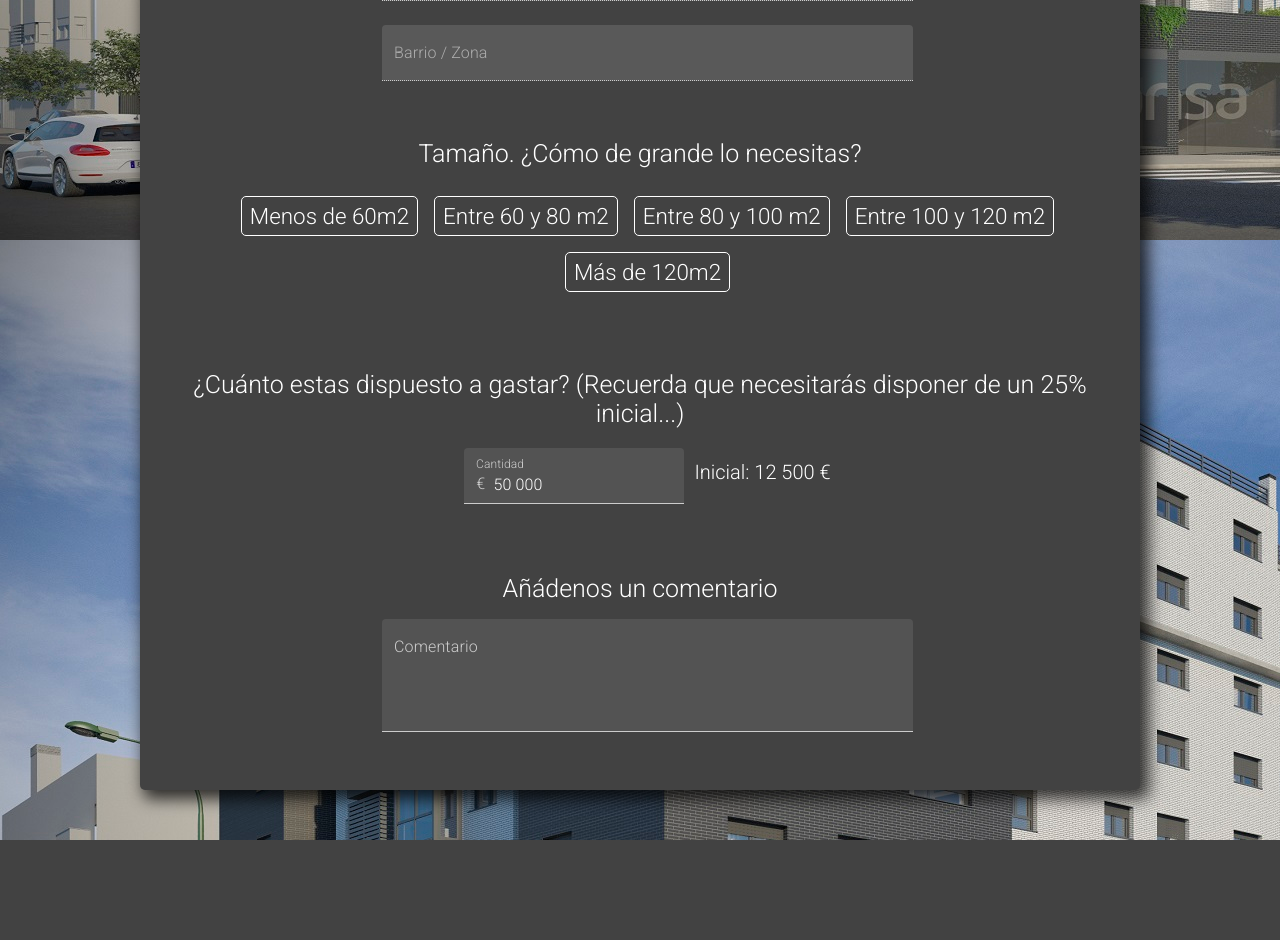
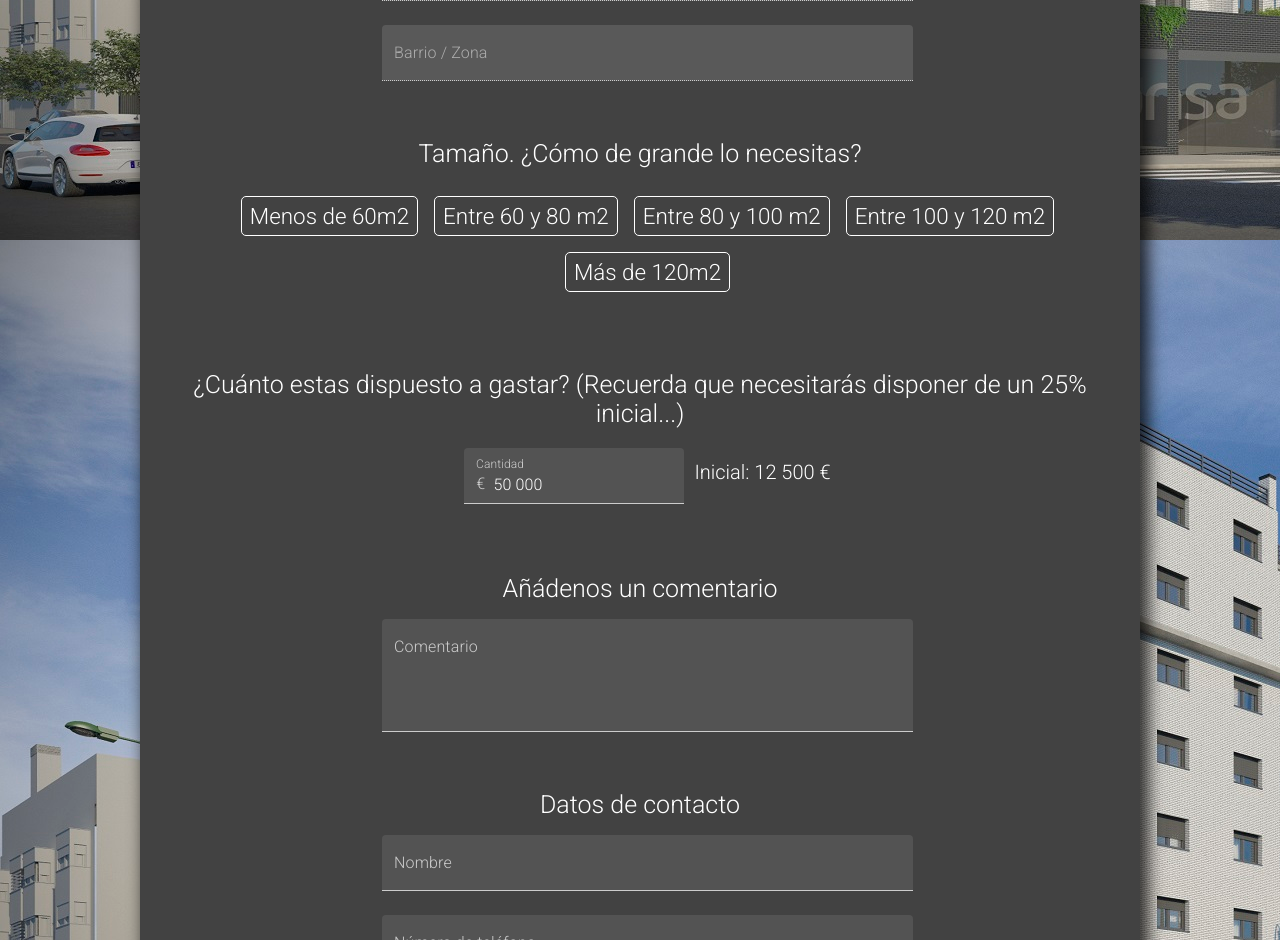
Before and after one commit to Xavierperals/autoproject, a React (Create React App) app: page / in a window 1280 px wide. Shown: the part 760-1700 px from the top of the page. Before the commit the page ends 1600 px from the top, so only its background shows below. Built offline with nearby package versions, Linux system fonts and the light colour scheme; no server answers.

Commit message:
Contact fields + refactor

```diff
--- a/src/App.tsx
+++ b/src/App.tsx
@@ -1,12 +1,29 @@
 import React from 'react';
 import './App.scss';
 import { AutoProjectForm } from './components/autoproject-form/AutoProjectForm';
+import { createMuiTheme, Theme, ThemeProvider } from '@material-ui/core';
+
+function configureTheme(): Theme {
+  return createMuiTheme({
+    palette: {
+      type: 'dark',
+      primary: {
+        main: '#69f0ae',
+      },
+      secondary: {
+        main: '#69f0ae',
+      },
+    },
+  });
+}
 
 function App() {
   return (
     <div className="app">
       <div className="app-form-wrapper">
-        <AutoProjectForm/>
+        <ThemeProvider theme={configureTheme()}>
+          <AutoProjectForm/>
+        </ThemeProvider>
       </div>
     </div>
   );
--- a/src/components/autoproject-form/AutoProjectForm.tsx
+++ b/src/components/autoproject-form/AutoProjectForm.tsx
@@ -1,15 +1,17 @@
-import React, { ChangeEvent } from 'react';
+import React from 'react';
 import { Title } from '../title/Title';
 import { Description } from '../description/Description';
-import { createMuiTheme, TextField, Theme, ThemeProvider } from '@material-ui/core';
 import './AutoProjectForm.scss';
-import { AutocompleteInput } from '../autocomplete-input/AutocompleteInput';
 import { Option, SizeOptions } from '../size-options/SizeOptions';
 import { HousePrice } from '../house-price/HousePrice';
 import { ApiClient } from '../../api/ApiClient';
 import { Region } from '../../entities/Region';
 import autobind from 'autobind-decorator';
 import { City } from '../../entities/City';
+import { LocationQuestions } from './partials/LocationQuestions';
+import { Step } from './common/Step';
+import { CommentQuestion } from './partials/CommentQuestion';
+import { ContactQuestions } from './partials/ContactQuestions';
 
 interface Props {
 }
@@ -21,7 +23,9 @@ interface State {
   neighborhood?: string;
   selectedSizeOption?: Option;
   comment?: string;
-  commentError: boolean;
+  name?: string;
+  phone?: string;
+  email?: string;
 }
 
 @autobind
@@ -35,7 +39,6 @@ export class AutoProjectForm extends React.Component<Props, State> {
 
     this.state = {
       regions: [],
-      commentError: false,
     };
   }
 
@@ -47,159 +50,92 @@ export class AutoProjectForm extends React.Component<Props, State> {
 
   public render(): React.ReactNode {
     return (
-      <ThemeProvider theme={this.configureTheme()}>
+      <div>
         <Title/>
         <Description/>
-        {this.renderFirstStep()}
-        {this.renderSecondStep()}
-        {this.renderThirdStep()}
-        {this.renderFourthStep()}
-      </ThemeProvider>
-    );
-  }
-
-  private configureTheme(): Theme {
-    return createMuiTheme({
-      palette: {
-        type: 'dark',
-        primary: {
-          main: '#69f0ae',
-        },
-        secondary: {
-          main: '#69f0ae',
-        },
-      },
-    });
-  }
-
-  private renderFirstStep(): React.ReactNode {
-    return (
-      <div className="step">
-        <div className="title">Localización. Dinos, ¿Dónde te gustaría vivir?</div>
-        <div className="inputs">
-          <AutocompleteInput
-            label="Comarca"
-            options={this.state.regions.map(r => r.name)}
-            disabled={false}
-            onChange={this.handleOnRegionInputChange}
-          />
-          <AutocompleteInput
-            label="Población"
-            options={this.state.selectedRegion?.cities.map(c => c.name) || []}
-            disabled={!this.state.selectedRegion}
-            onChange={this.handleOnCityInputChange}
-          />
-          <div className="input-wrapper">
-            <TextField
-              label="Barrio / Zona"
-              variant="filled"
-              margin="normal"
-              fullWidth={true}
-              disabled={!this.state.selectedCity}
-              onChange={this.handleOnNeighborhoodInputChange}
-              InputProps={{
-                type: 'search',
-                className: 'input',
-              }}
-            />
-          </div>
-        </div>
+        {this.renderLocationQuestions()}
+        {this.renderSizeQuestions()}
+        {this.renderHousePriceQuestion()}
+        {this.renderCommentQuestion()}
+        {this.renderContactQuestions()}
       </div>
     );
   }
 
-  private handleOnRegionInputChange(event: ChangeEvent<{}>, value: string | null): void {
-    if (!!value) {
-      this.setState({
-        selectedRegion: this.state.regions.find(region => region.name === value),
-      });
-    }
-  }
-
-  private handleOnCityInputChange(event: ChangeEvent<{}>, value: string | null): void {
-    if (!!value) {
-      this.setState({
-        selectedCity: this.state.selectedRegion!.cities.find(city => city.name === value),
-      });
-    }
-  }
-
-  private handleOnNeighborhoodInputChange(event: ChangeEvent<HTMLInputElement>): void {
-    this.setState({
-      neighborhood: event.target.value,
-    });
-  }
-
-  private renderSecondStep(): React.ReactNode {
+  private renderLocationQuestions(): React.ReactNode {
     return (
-      <div className="step">
-        <div className="title">Tamaño. ¿Cómo de grande lo necesitas?</div>
-        <div className="inputs">
-          <SizeOptions onSelectOption={this.handleOnSizeOptionsSelectChange}/>
-        </div>
-      </div>
+      <LocationQuestions
+        regions={this.state.regions}
+        onRegionInputChange={this.handleOnRegionInputChange}
+        selectedRegion={this.state.selectedRegion}
+        onCityInputChange={this.handleOnCityInputChange}
+        selectedCity={this.state.selectedCity}
+        onNeighborhoodInputChange={this.handleOnNeighborhoodInputChange}
+      />
     );
   }
 
-  private handleOnSizeOptionsSelectChange(option: Option | undefined): void {
-    this.setState({
-      selectedSizeOption: option,
-    });
+  private handleOnRegionInputChange(selectedRegion: Region | undefined): void {
+    this.setState({ selectedRegion });
   }
 
-  private renderThirdStep(): React.ReactNode {
+  private handleOnCityInputChange(selectedCity: City | undefined): void {
+    this.setState({ selectedCity });
+  }
+
+  private handleOnNeighborhoodInputChange(neighborhood: string): void {
+    this.setState({ neighborhood });
+  }
+
+  private renderSizeQuestions(): React.ReactNode {
     return (
-      <div className="step">
-        <div className="title">
-          ¿Cuánto estas dispuesto a gastar? (Recuerda que necesitarás disponer de un 25% inicial...)
-        </div>
-        <div className="inputs">
-          <HousePrice/>
-        </div>
-      </div>
+      <Step title="Tamaño. ¿Cómo de grande lo necesitas?">
+        <SizeOptions onSelectOption={this.handleOnSizeOptionsSelectChange}/>
+      </Step>
     );
   }
 
-  private renderFourthStep(): React.ReactNode {
+  private handleOnSizeOptionsSelectChange(selectedSizeOption: Option | undefined): void {
+    this.setState({ selectedSizeOption });
+  }
+
+  private renderHousePriceQuestion(): React.ReactNode {
     return (
-      <div className="step">
-        <div className="title">Añádenos un comentario</div>
-        <div className="inputs">
-          <div className="input-wrapper">
-            <TextField
-              label="Comentario"
-              variant="filled"
-              margin="normal"
-              fullWidth={true}
-              multiline={true}
-              onChange={this.handleOnCommentInputChange}
-              rows={4}
-              rowsMax={4}
-              error={this.state.commentError}
-              helperText={this.state.commentError ? 'Comentario demasiado largo.' : ''}
-              InputProps={{
-                className: 'input',
-              }}
-            />
-          </div>
-        </div>
-      </div>
+      <Step title="¿Cuánto estas dispuesto a gastar? (Recuerda que necesitarás disponer de un 25% inicial...)">
+        <HousePrice/>
+      </Step>
     );
   }
 
-  private handleOnCommentInputChange(event: ChangeEvent<HTMLInputElement>): void {
+  private renderCommentQuestion(): React.ReactNode {
+    return (
+      <CommentQuestion onCommentChange={this.handleOnCommentInputChange}/>
+    );
+  }
 
-    const value = event.target.value;
+  private handleOnCommentInputChange(comment: string): void {
+    this.setState({ comment });
+  }
 
-    if (value.length > 150) {
-      this.setState({
-        commentError: true,
-      });
-    } else {
-      this.setState({
-        commentError: false,
-        comment: value,
-      });
-    }
+  private renderContactQuestions(): React.ReactNode {
+    return (
+      <ContactQuestions
+        onNameInputChange={this.handleOnNameInputChange}
+        onPhoneNumberInputChange={this.handleOnPhoneNumberInputChange}
+        onEmailInputChange={this.handleOnEmailInputChange}
+      />
+    );
+  }
+
+  private handleOnNameInputChange(name: string): void {
+    this.setState({ name });
+  }
+
+  private handleOnPhoneNumberInputChange(phone: string): void {
+    this.setState({ phone });
+  }
+
+  private handleOnEmailInputChange(email: string): void {
+    this.setState({ email });
   }
 }
--- /dev/null
+++ b/src/components/autoproject-form/common/Step.tsx
@@ -0,0 +1,13 @@
+import React from 'react';
+
+interface Props {
+  title: string;
+  children: React.ReactNode;
+}
+
+export const Step = (props: Props) => (
+  <div className="step">
+    <div className="title">{props.title}</div>
+    <div className="inputs">{props.children}</div>
+  </div>
+);
--- /dev/null
+++ b/src/components/autoproject-form/partials/CommentQuestion.tsx
@@ -0,0 +1,54 @@
+import React, { ChangeEvent } from 'react';
+import { Step } from '../common/Step';
+import { TextField } from '@material-ui/core';
+
+interface Props {
+  onCommentChange(comment: string): void;
+}
+
+interface State {
+  commentError: boolean;
+}
+
+export class CommentQuestion extends React.PureComponent<Props, State> {
+
+  public constructor(props: Props) {
+    super(props);
+
+    this.state = {
+      commentError: false,
+    }
+  }
+
+  public render(): React.ReactNode {
+    return (
+      <Step title="Añádenos un comentario">
+        <div className="input-wrapper">
+          <TextField
+            label="Comentario"
+            variant="filled"
+            margin="normal"
+            fullWidth={true}
+            multiline={true}
+            onChange={this.handleOnCommentInputChange}
+            rows={4}
+            rowsMax={4}
+            error={this.state.commentError}
+            helperText={this.state.commentError ? 'Comentario demasiado largo.' : ''}
+            InputProps={{ className: 'input' }}
+          />
+        </div>
+      </Step>
+    );
+  }
+
+  private handleOnCommentInputChange(event: ChangeEvent<HTMLInputElement>): void {
+    const value = event.target.value;
+
+    this.setState({
+      commentError: (value.length > 150),
+    });
+
+    this.props.onCommentChange(value);
+  }
+}
--- /dev/null
+++ b/src/components/autoproject-form/partials/ContactQuestions.tsx
@@ -0,0 +1,61 @@
+import React, { ChangeEvent } from 'react';
+import { Step } from '../common/Step';
+import { TextField } from '@material-ui/core';
+
+interface Props {
+  onNameInputChange(name: string): void;
+  onPhoneNumberInputChange(phoneNumber: string): void;
+  onEmailInputChange(email: string): void;
+}
+
+export class ContactQuestions extends React.PureComponent<Props> {
+  public render(): React.ReactNode {
+    return (
+      <Step title="Datos de contacto">
+        <div className="input-wrapper">
+          <TextField
+            label="Nombre"
+            variant="filled"
+            margin="normal"
+            fullWidth={true}
+            onChange={this.handleOnNameInputChange}
+            InputProps={{ className: 'input' }}
+          />
+        </div>
+        <div className="input-wrapper">
+          <TextField
+            label="Número de teléfono"
+            variant="filled"
+            margin="normal"
+            fullWidth={true}
+            onChange={this.handleOnPhoneNumberInputChange}
+            InputProps={{ className: 'input' }}
+          />
+        </div>
+        <div className="input-wrapper">
+          <TextField
+            label="Correo Electrónico"
+            variant="filled"
+            inputMode="email"
+            margin="normal"
+            fullWidth={true}
+            onChange={this.handleOnEmailInputChange}
+            InputProps={{ className: 'input', }}
+          />
+        </div>
+      </Step>
+    );
+  }
+
+  private handleOnNameInputChange(event: ChangeEvent<HTMLInputElement>): void {
+    this.props.onNameInputChange(event.target.value);
+  }
+
+  private handleOnPhoneNumberInputChange(event: ChangeEvent<HTMLInputElement>): void {
+    this.props.onPhoneNumberInputChange(event.target.value);
+  }
+
+  private handleOnEmailInputChange(event: ChangeEvent<HTMLInputElement>): void {
+    this.props.onEmailInputChange(event.target.value);
+  }
+}
--- /dev/null
+++ b/src/components/autoproject-form/partials/LocationQuestions.tsx
@@ -0,0 +1,73 @@
+import React, { ChangeEvent } from 'react';
+import { Step } from '../common/Step';
+import { AutocompleteInput } from '../../autocomplete-input/AutocompleteInput';
+import { TextField } from '@material-ui/core';
+import { Region } from '../../../entities/Region';
+import { City } from '../../../entities/City';
+import autobind from 'autobind-decorator';
+
+interface Props {
+  regions: Region[];
+  onRegionInputChange(region: Region | undefined): void;
+  selectedRegion: Region | undefined;
+  onCityInputChange(city: City | undefined): void;
+  selectedCity: City | undefined;
+  onNeighborhoodInputChange(neighborhood: string): void;
+}
+
+interface State {
+
+}
+
+@autobind
+export class LocationQuestions extends React.PureComponent<Props, State> {
+  public render(): React.ReactNode {
+
+    const { regions, selectedRegion, selectedCity } = this.props;
+
+    return (
+      <Step title="Localización. Dinos, ¿Dónde te gustaría vivir?">
+        <AutocompleteInput
+          label="Comarca"
+          options={regions.map(r => r.name)}
+          disabled={false}
+          onChange={this.handleOnRegionInputChange}
+        />
+        <AutocompleteInput
+          label="Población"
+          options={selectedRegion?.cities.map(c => c.name) || []}
+          disabled={!selectedRegion}
+          onChange={this.handleOnCityInputChange}
+        />
+        <div className="input-wrapper">
+          <TextField
+            label="Barrio / Zona"
+            variant="filled"
+            margin="normal"
+            fullWidth={true}
+            disabled={!selectedCity}
+            onChange={this.handleOnNeighborhoodInputChange}
+            InputProps={{
+              type: 'search',
+              className: 'input',
+            }}
+          />
+        </div>
+      </Step>
+    );
+  }
+
+  private handleOnRegionInputChange(event: ChangeEvent<{}>, value: string | null): void {
+    const selectedRegion = this.props.regions.find(region => region.name === value);
+    this.props.onRegionInputChange(selectedRegion);
+  }
+
+  private handleOnCityInputChange(event: ChangeEvent<{}>, value: string | null): void {
+    const selectedCity = this.props.selectedRegion!.cities.find(city => city.name === value);
+    this.props.onCityInputChange(selectedCity);
+  }
+
+  private handleOnNeighborhoodInputChange(event: ChangeEvent<HTMLInputElement>): void {
+    this.props.onNeighborhoodInputChange(event.target.value);
+  }
+}
```
